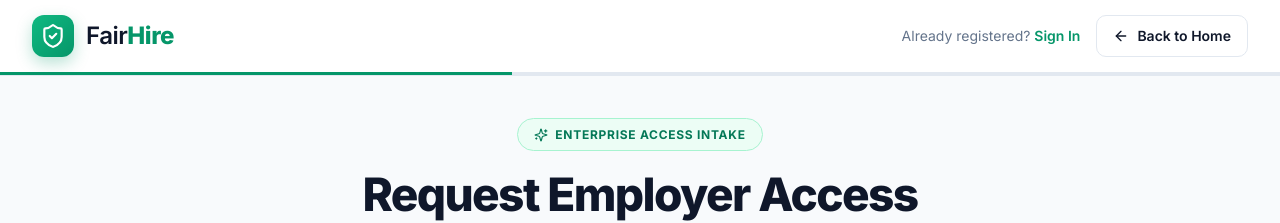
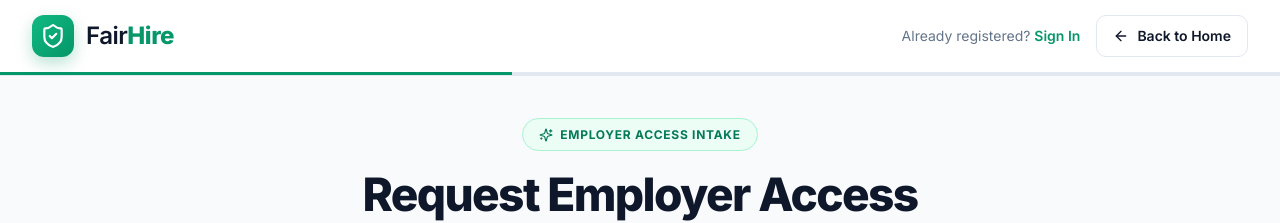
Before and after one commit to pateladil910/AI-Hiring-Bias-Detector, a React (Vite) app in the folder Frontend/: page /employer-request in a window 1280 px wide. Shown: the top 223 px of the page. Built offline with nearby package versions, Linux system fonts and the light colour scheme; no server answers.

Commit message:
docs: create comprehensive master PROJECT.md and remove enterprise badge from headers

```diff
--- a/Frontend/src/pages/EmployerRequest.jsx
+++ b/Frontend/src/pages/EmployerRequest.jsx
@@ -254,7 +254,7 @@ export default function EmployerRequest() {
       <main className="pj-container pj-narrow">
         {/* ---------------- Hero ---------------- */}
         <section className="pj-hero">
-          <span className="pj-pill"><Sparkles size={14} /> ENTERPRISE ACCESS INTAKE</span>
+          <span className="pj-pill"><Sparkles size={14} /> EMPLOYER ACCESS INTAKE</span>
           <h1>Request Employer Access</h1>
           <p>
             Deploy demographic-blind candidate screening, sandboxed technical tests, and NYC Local Law 144
--- a/Frontend/src/pages/recruiter/JobCreate.jsx
+++ b/Frontend/src/pages/recruiter/JobCreate.jsx
@@ -454,7 +454,6 @@ export default function JobCreate({ onBack }) {
           <Link to="/" style={{ textDecoration: "none", color: "inherit" }} className="pj-brand">
             <span className="pj-logo"><ShieldCheck size={26} /></span>
             <span className="pj-wordmark">Fair<b>Hire</b></span>
-            <span className="pj-badge">ENTERPRISE</span>
           </Link>
           <div className="pj-header-right">
             <span className="pj-muted pj-hide-sm">
```
Also changed, not shown: 1 other file (tests, documents, lock files or other folders).
